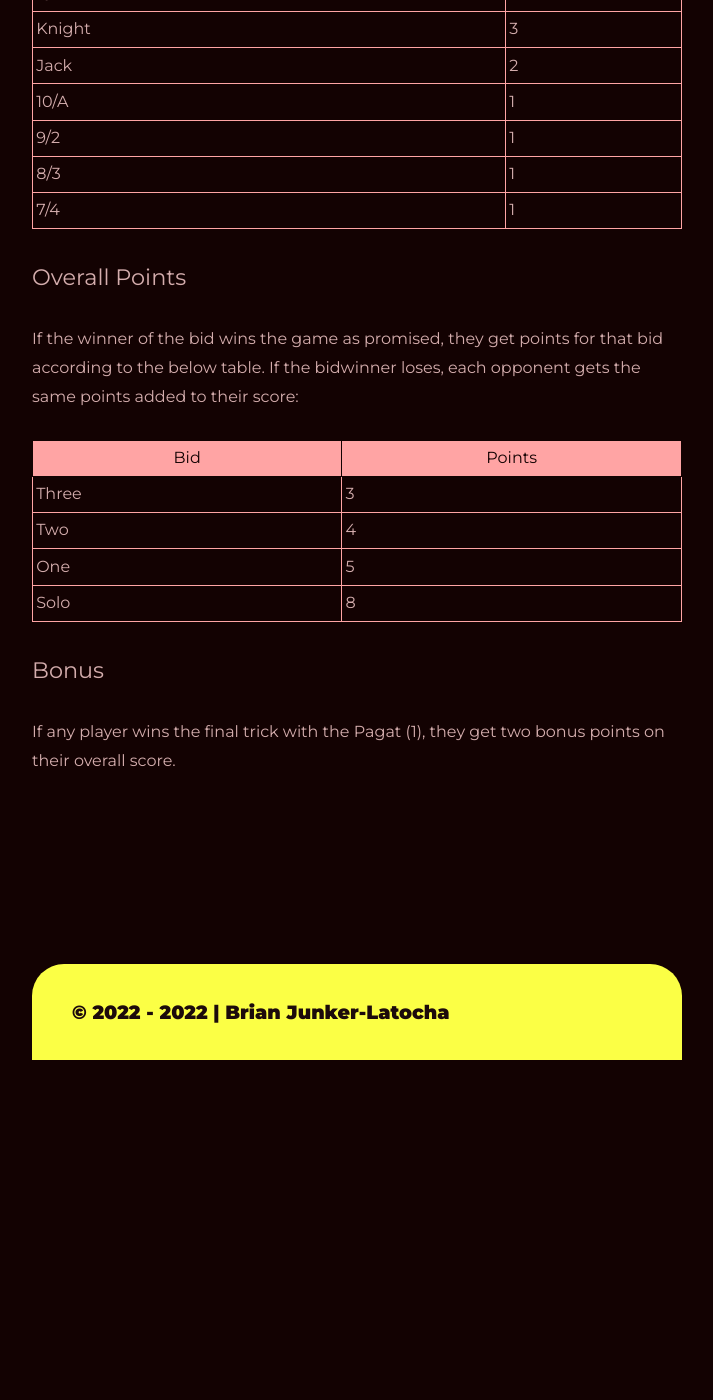
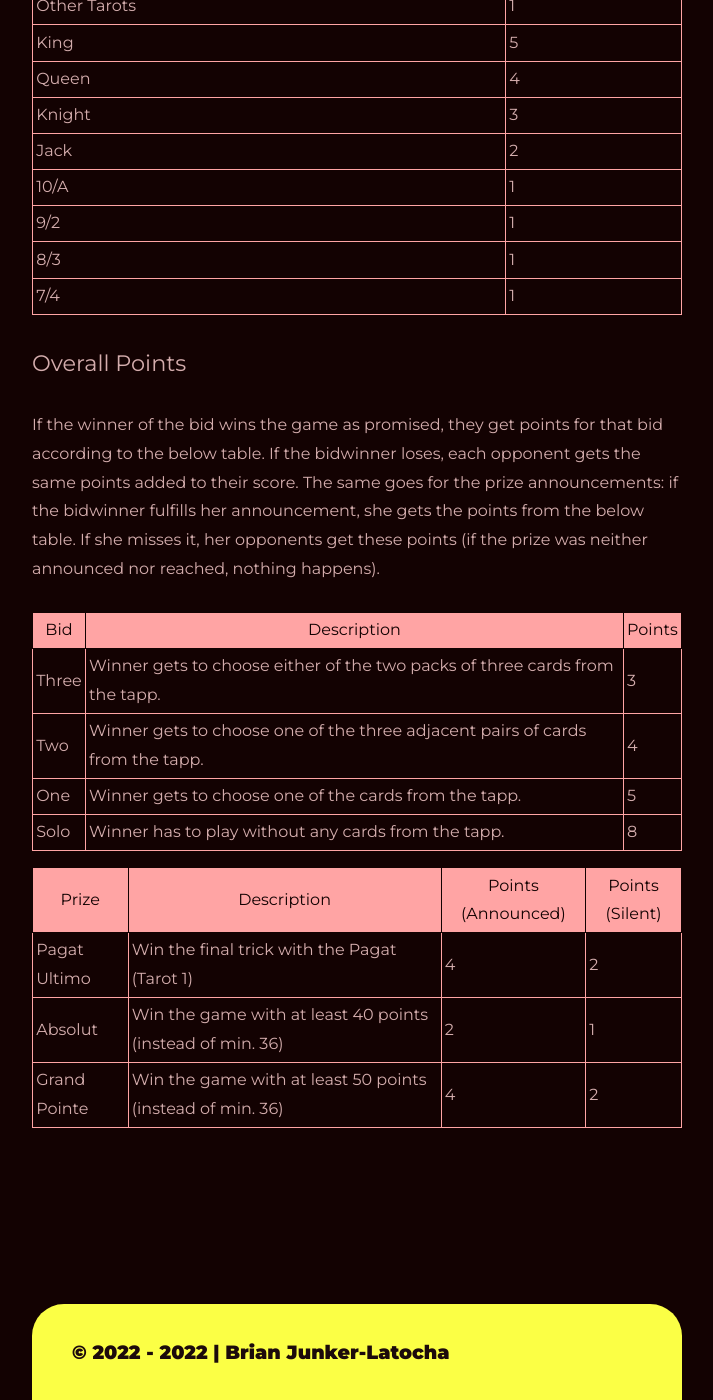
Before and after one commit to BrianInGermany/oldcardgames, a Jekyll site: the page built from all_collections/_posts/2022-12-18-tapp_tarock.markdown, in a window 1280 px wide and 1400 px high, scrolled down 7926 px. Shown: the whole window, without its empty margins (283-996 px from the left). Built offline with Jekyll 4.4.1, drawn with Linux system fonts in a browser that asks for light colours; before the commit the page ends 8986 px from its top, so only the background shows below that; some of the changed text lies outside the part shown.

Commit message:
add bidding

```diff
--- a/all_collections/_posts/2022-12-18-tapp_tarock.markdown
+++ b/all_collections/_posts/2022-12-18-tapp_tarock.markdown
@@ -63,7 +63,7 @@
 | Grand Pointe         | Win the game with at least 50 points (instead of min. 36) | 4                  | 2               |
 
 #### __Bidding Examples__
-In the biding, players can pass or bid, but once they pass they are excluded from the rest of the bidding. The first bid is always "three", and goes up the scale to "two", "one", and "solo".
+In the bidding, players can pass or bid, but once they pass they are excluded from the rest of the bidding. The first bid is always "three", and goes up the scale to "two", "one", and "solo".
 - Prizes are announced with the bid ("three with pagat ultimo"), but do not influence the bid ranks.
 - If a player is outbid, they have the right to accept the higher bid as their own by saying "I hold", but the option to raise again to the next highest bid.
 
@@ -125,8 +125,6 @@
 - Player 3: "rekontra"
 - END (Player 3 playes for quadruple stakes on the three.)
 
-
-
 ### Exchanging Cards
 Once the bid is won, in all games except "solo", the bidwinner can exchange cards from the tapp, and the tapp is flipped over. The bidwinner exchanges the specified number of cards, and the discarded cards count towards the bidwinner's trick points, while the untouched tapp cards belong to the opponents' tricks. Note: you may discard cards you just picked up.
 - Kings and Sküs, Mond (21) and Pagat (1) may not be discarded, because they are worth five points each, and would immediately land in your tricks, giving you an unfair advantage.
@@ -137,6 +135,7 @@
 The player who won the bid plays the first card. The highest ranked card takes the trick, and the winner of the trick plays the next card. You need 36 points to win the game.
 
 ### Scoring
+For each round of tarock, trick points are counted to determine who wins how many overall points.
 #### __Trick Points__
 Tarock uses an unusual method of counting trick points. Group cards into packs of three, add the point values of each card, and then subtract two from this number. It is actually fairly easy to count this way, simply group two one-pointer cards like normal tarots or the numbered suits with one high-pointer card, and you can just ignore the one-pointers.
 
@@ -162,14 +161,17 @@
 | 7/4                 | 1      |
 
 #### __Overall Points__
-If the winner of the bid wins the game as promised, they get points for that bid according to the below table. If the bidwinner loses, each opponent gets the same points added to their score:
+If the winner of the bid wins the game as promised, they get points for that bid according to the below table. If the bidwinner loses, each opponent gets the same points added to their score. The same goes for the prize announcements: if the bidwinner fulfills her announcement, she gets the points from the below table. If she misses it, her opponents get these points (if the prize was neither announced nor reached, nothing happens).
 
-| Bid   | Points |
-| ----- | ------ |
-| Three | 3      |
-| Two   | 4      |
-| One   | 5      |
-| Solo  | 8      |
+| Bid   | Description                                                                   | Points |
+| ----- | ----------------------------------------------------------------------------- | ------ |
+| Three | Winner gets to choose either of the two packs of three cards from the tapp.   | 3      |
+| Two   | Winner gets to choose one of the three adjacent pairs of cards from the tapp. | 4      |
+| One   | Winner gets to choose one of the cards from the tapp.                         | 5      |
+| Solo  | Winner has to play without any cards from the tapp.                           | 8      |
 
-#### __Bonus__
-If any player wins the final trick with the Pagat (1), they get two bonus points on their overall score.
+| Prize         |  Description                                              |  Points (Announced) |  Points (Silent) |
+| ------------- | --------------------------------------------------------- | ------------------- | ---------------- |
+| Pagat Ultimo  | Win the final trick with the Pagat (Tarot 1)              |  4                  | 2                |
+| Absolut       | Win the game with at least 40 points (instead of min. 36) | 2                   | 1                |
+| Grand Pointe         | Win the game with at least 50 points (instead of min. 36) | 4                  | 2               |
```
Also changed, not shown: other parts of all_collections/_posts/2022-12-18-tapp_tarock.markdown (+1 -1 lines).
